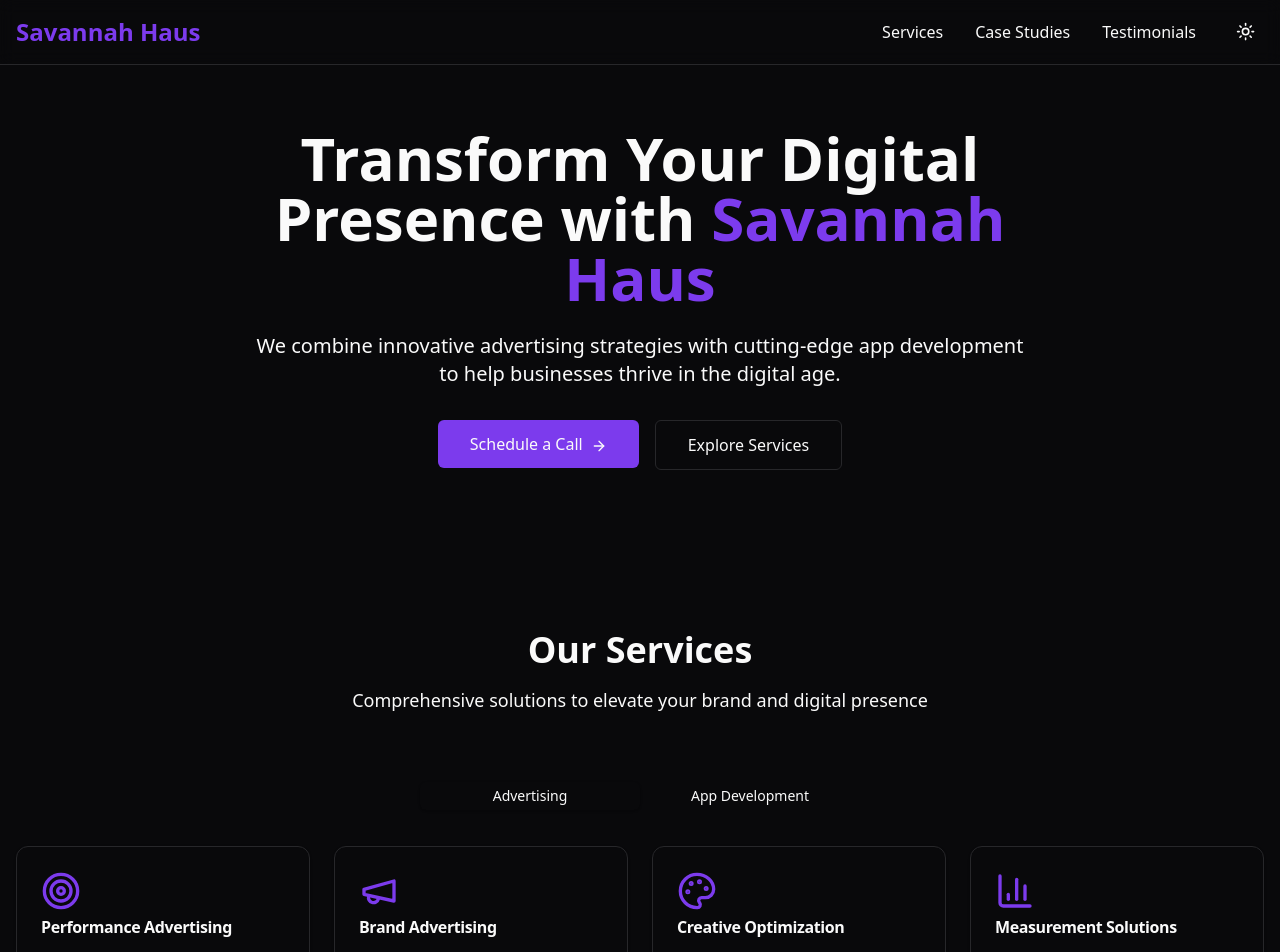
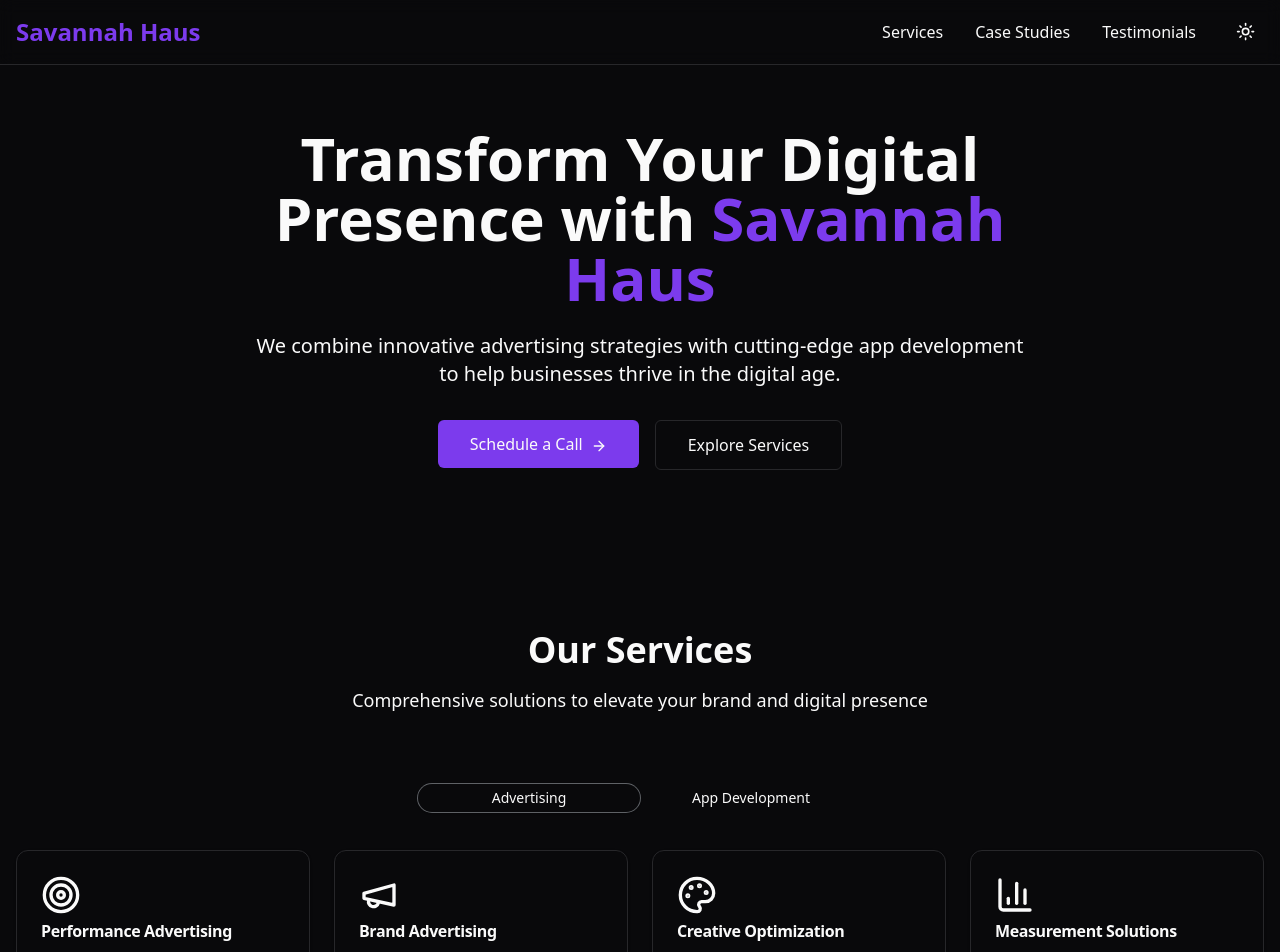
Before and after one commit to BoomMccloud/sh-landing-page, a Next.js app: page / in a window 1280 px wide. Shown: the top 952 px of the page. Built offline with nearby package versions, Linux system fonts and the light colour scheme.

Commit message:
fixed UX

```diff
--- a/src/components/sections/services-section.tsx
+++ b/src/components/sections/services-section.tsx
@@ -12,48 +12,58 @@ export default function ServicesSection() {
   const [activeTab, setActiveTab] = useState("advertising")
 
   return (
-    <section id="services" className="py-20 bg-[hsl(var(--muted))/0.3]">
+    <section id="services" className="py-20 bg-muted/30">
       <div className="container mx-auto px-4">
         <div className="text-center mb-16">
           <h2 className="text-3xl md:text-4xl font-bold mb-4">Our Services</h2>
-          <p className="text-lg text-[hsl(var(--foreground))/0.7] max-w-2xl mx-auto">
+          <p className="text-lg text-foreground/70 max-w-2xl mx-auto">
             Comprehensive solutions to elevate your brand and digital presence
           </p>
         </div>
 
         <Tabs defaultValue="advertising" value={activeTab} onValueChange={setActiveTab} className="w-full">
           <div className="flex justify-center mb-8">
-            <TabsList className="grid w-full max-w-md grid-cols-2">
-              <TabsTrigger value="advertising">Advertising</TabsTrigger>
-              <TabsTrigger value="development">App Development</TabsTrigger>
+            <TabsList className="grid w-full max-w-md grid-cols-2 h-[40px] bg-secondary p-[2px] rounded-full">
+              <TabsTrigger
+                value="advertising"
+                className="rounded-full data-[state=active]:bg-background data-[state=active]:ring-1 data-[state=active]:ring-slate-200/40 dark:data-[state=active]:ring-slate-800 data-[state=active]:font-medium"
+              >
+                Advertising
+              </TabsTrigger>
+              <TabsTrigger
+                value="development"
+                className="rounded-full data-[state=active]:bg-background data-[state=active]:ring-1 data-[state=active]:ring-slate-200/40 dark:data-[state=active]:ring-slate-800 data-[state=active]:font-medium"
+              >
+                App Development
+              </TabsTrigger>
             </TabsList>
           </div>
 
           <TabsContent value="advertising" className="mt-0">
             <div className="grid grid-cols-1 md:grid-cols-2 lg:grid-cols-4 gap-6">
               <ServiceCard
-                icon={<Target className="h-10 w-10 text-[hsl(var(--primary))]" />}
+                icon={<Target className="h-10 w-10 text-primary" />}
                 title="Performance Advertising"
                 description="Targeted campaigns on Google, Facebook, X, and TikTok focused on high-value user conversions."
                 isActive={activeTab === "advertising"}
                 delay={0.1}
               />
               <ServiceCard
-                icon={<Megaphone className="h-10 w-10 text-[hsl(var(--primary))]" />}
+                icon={<Megaphone className="h-10 w-10 text-primary" />}
                 title="Brand Advertising"
                 description="Strategic campaigns focused on reach and frequency to raise brand awareness and recognition."
                 isActive={activeTab === "advertising"}
                 delay={0.2}
               />
               <ServiceCard
-                icon={<Palette className="h-10 w-10 text-[hsl(var(--primary))]" />}
+                icon={<Palette className="h-10 w-10 text-primary" />}
                 title="Creative Optimization"
                 description="Optimization of advertising creative including text, graphics, and short videos."
                 isActive={activeTab === "advertising"}
                 delay={0.3}
               />
               <ServiceCard
-                icon={<BarChart3 className="h-10 w-10 text-[hsl(var(--primary))]" />}
+                icon={<BarChart3 className="h-10 w-10 text-primary" />}
                 title="Measurement Solutions"
                 description="Comprehensive analytics using tools like Google Analytics to track user conversion and retention."
                 isActive={activeTab === "advertising"}
@@ -65,21 +75,21 @@ export default function ServicesSection() {
           <TabsContent value="development" className="mt-0">
             <div className="grid grid-cols-1 md:grid-cols-2 lg:grid-cols-3 gap-6">
               <ServiceCard
-                icon={<Smartphone className="h-10 w-10 text-[hsl(var(--primary))]" />}
+                icon={<Smartphone className="h-10 w-10 text-primary" />}
                 title="iOS Development"
                 description="Custom iOS app development with intuitive UX/UI design and seamless performance."
                 isActive={activeTab === "development"}
                 delay={0.1}
               />
               <ServiceCard
-                icon={<Smartphone className="h-10 w-10 text-[hsl(var(--primary))]" />}
+                icon={<Smartphone className="h-10 w-10 text-primary" />}
                 title="Android Development"
                 description="Robust Android applications built for performance and user engagement."
                 isActive={activeTab === "development"}
                 delay={0.2}
               />
               <ServiceCard
-                icon={<Bot className="h-10 w-10 text-[hsl(var(--primary))]" />}
+                icon={<Bot className="h-10 w-10 text-primary" />}
                 title="AI Integration"
                 description="Implementation of AI agents including chatbots, service representatives, and virtual avatars."
                 isActive={activeTab === "development"}
@@ -108,7 +118,7 @@ function ServiceCard({ icon, title, description, isActive, delay }: ServiceCardP
       animate={{ opacity: isActive ? 1 : 0, y: isActive ? 0 : 20 }}
       transition={{ duration: 0.5, delay }}
     >
-      <Card className="h-full transition-all hover:shadow-lg hover:border-[hsl(var(--primary))/0.5]">
+      <Card className="h-full transition-all hover:shadow-lg hover:border-primary/50">
         <CardHeader>
           <div className="mb-2">{icon}</div>
           <CardTitle>{title}</CardTitle>
```
